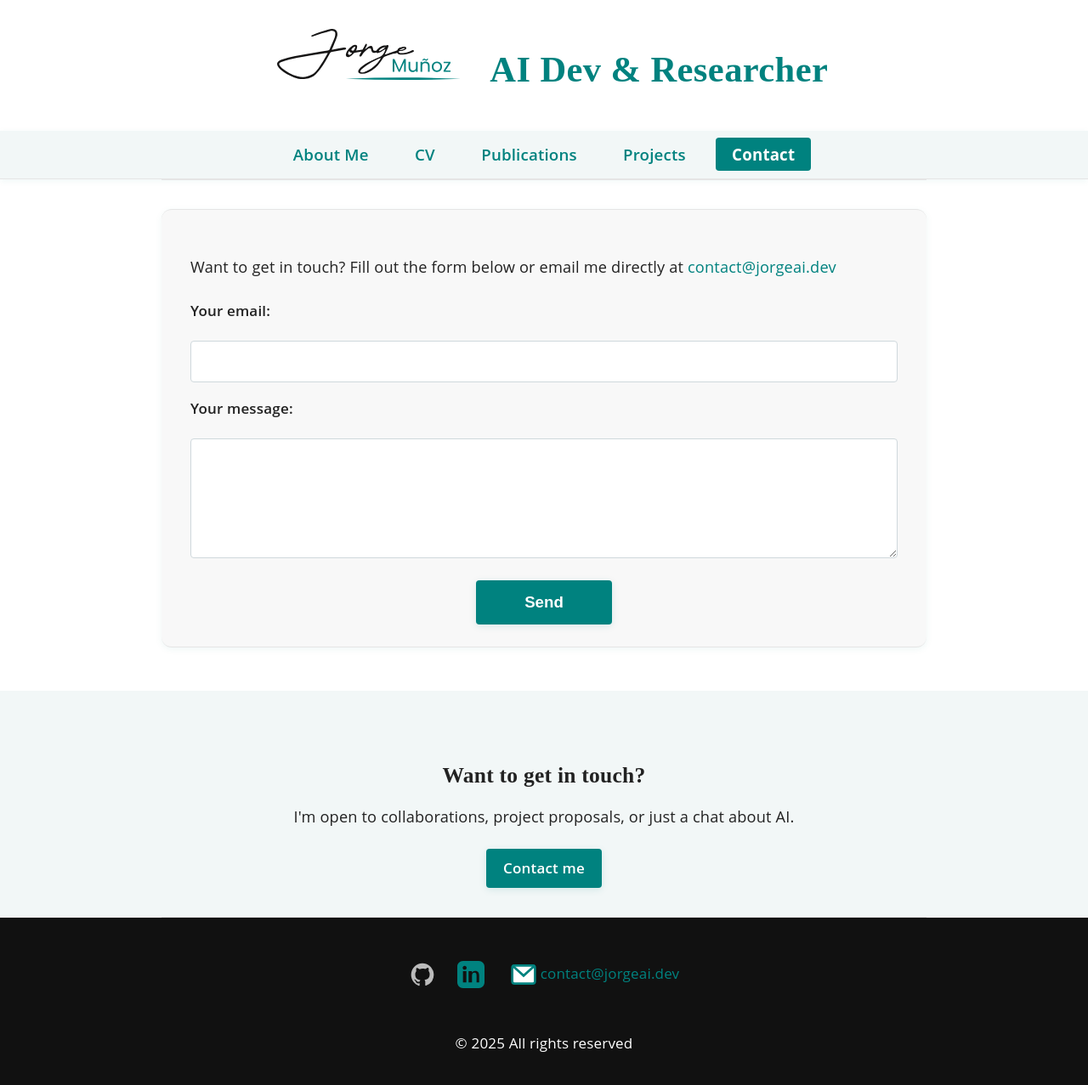
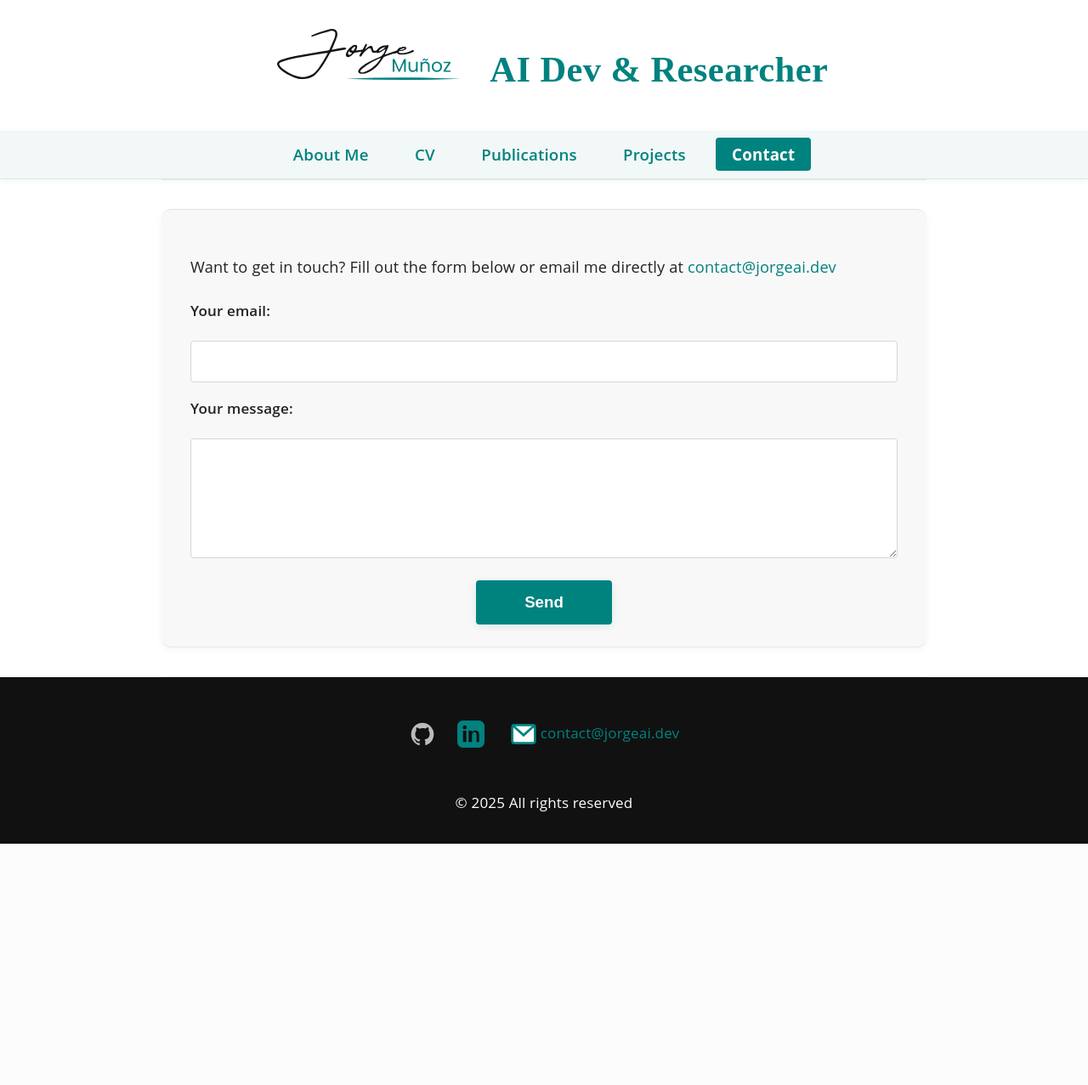
Before and after one commit to jorgemf/jorgemf.github.io, a Jekyll site: the page built from contact.md, in a window 1280 px wide. Shown: the whole page at 85% size. Built offline with Jekyll 4.4.1, drawn with Linux system fonts in a browser that asks for light colours; after the commit the page ends 993 px from its top, so only the background shows below that.

Commit message:
Add conditional rendering for contact CTA in layout
Wrap the contact call-to-action (CTA) with a condition to exclude it from the "Contact" page. This prevents redundant messaging and ensures a cleaner user experience.

```diff
--- a/_layouts/mylayout.html
+++ b/_layouts/mylayout.html
@@ -29,6 +29,7 @@
     <section>
         {{ content }}
 
+        {% if page.title != "Contact" %}
         <div class="cta-contact">
           <div class="cta-contact-inner">
             <h3>Want to get in touch?</h3>
@@ -36,6 +37,7 @@
             <a href="/contact.html" class="button">Contact me</a>
           </div>
         </div>
+        {% endif %}
     </section>
     <footer>
 
```
